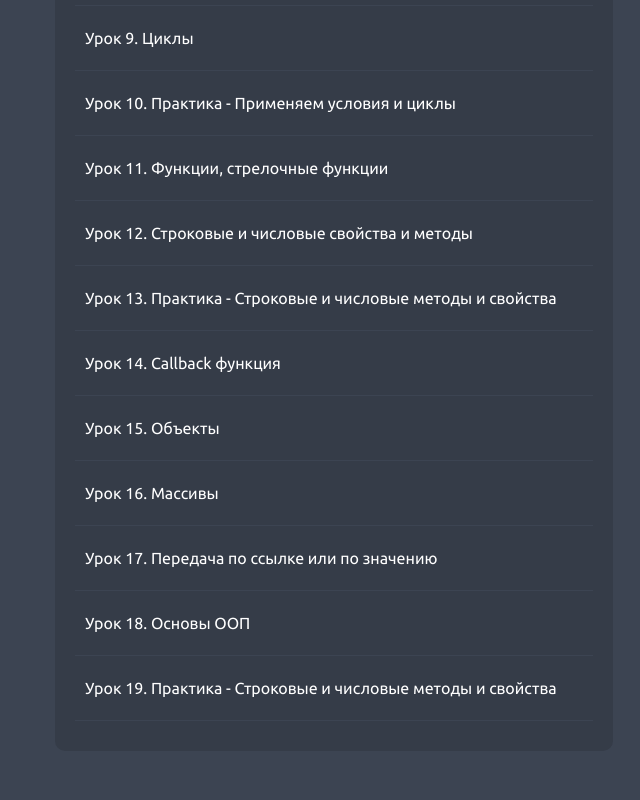
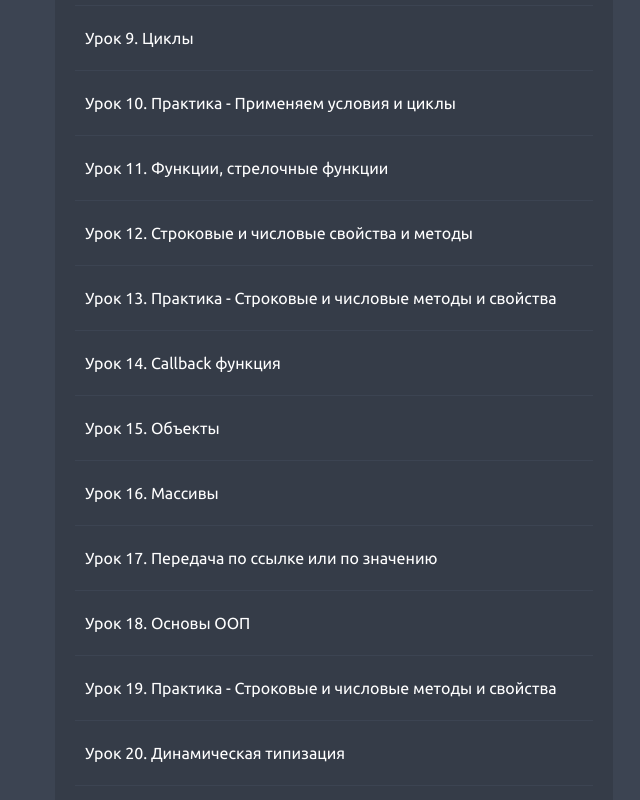
Before and after one commit to webdevsvetlanka/frontendBlock, a plain HTML site: page index.html in a window 1280 px wide. Shown: the part 676-1476 px from the top of the page, without its empty margins (27-667 px from the left). Drawn offline with nearby package versions, Linux system fonts and the light colour scheme.

Commit message:
Add link №20

```diff
--- a/index.html
+++ b/index.html
@@ -97,6 +97,9 @@
                 href="https://github.com/webdevsvetlanka/frontendBlock/commit/dc31dd533692ec245bdb3fbffdd6f40db02c898a"
                 class="active" target="_blank">Урок 19.
                 Практика&nbsp;- Строковые и&nbsp;числовые методы и&nbsp;свойства</a></li>
+            <li class="main_list-item"><a
+                href="https://github.com/webdevsvetlanka/frontendBlock/commit/a85d4732b2ab7b1c59f8120f9a6b559fdef0bdc3"
+                class="active" target="_blank">Урок 20. Динамическая типизация</a></li>
           </ul>
         </div>
       </div>
```
Also changed, not shown: js/main.js (+7 -7 lines).
